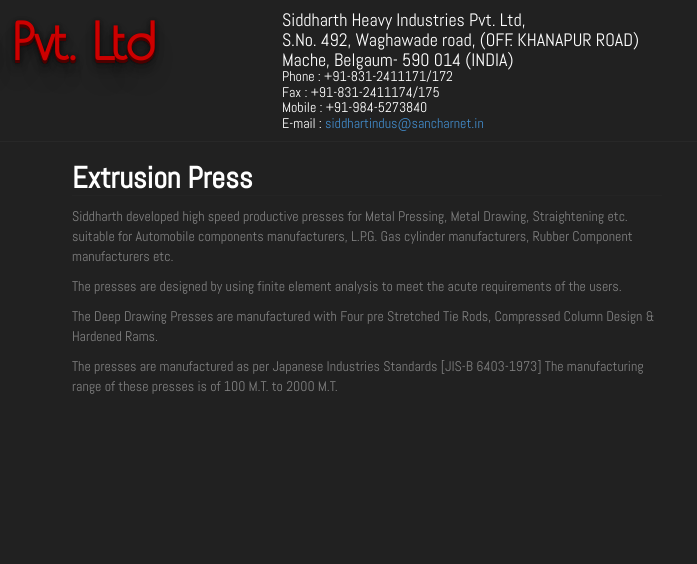
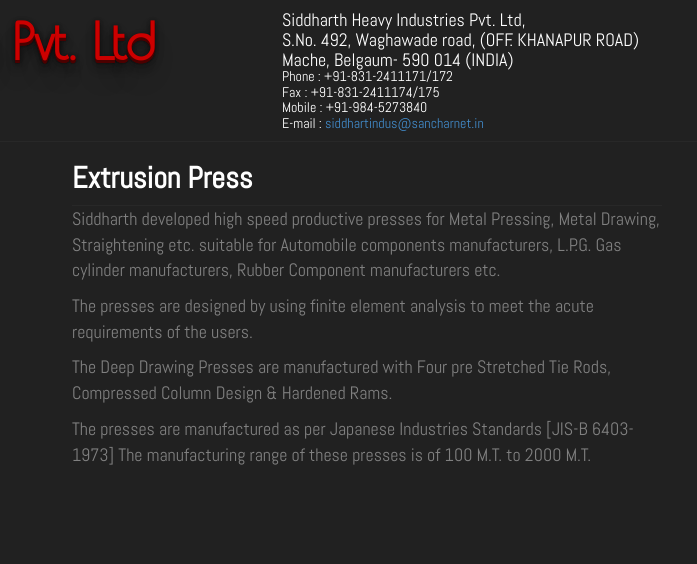
Before and after one commit to SSSaudagar/siddharthindus, a plain HTML site: page sample.html in a window 1280 px wide. Shown: the top 564 px of the page, 583-1280 px from the left. Drawn offline with nearby package versions, Linux system fonts and the light colour scheme.

Commit message:
text size changed

```diff
--- a/sample.html
+++ b/sample.html
@@ -35,8 +35,8 @@
 		.tabs {display: none}
 /*		.tabs#tab1 {display: block}*/
 		.tabs.active {display: block}
-		.info h2{color: white;font-weight: bold;border-bottom: 1px solid #242424;margin-bottom: 10px}
-		.info p{color: grey}
+		.info h2{color: white;font-size: 30px; font-weight: bold;padding-bottom: 10px; border-bottom: 1px solid #282828;}
+		.info p{color: grey;font-size: 18px}
 		/*image slider*/
 .pic_slidr {position:relative;height: 500px}
 .pic_slidr {margin-left: 0px;overflow:hidden;}
```
